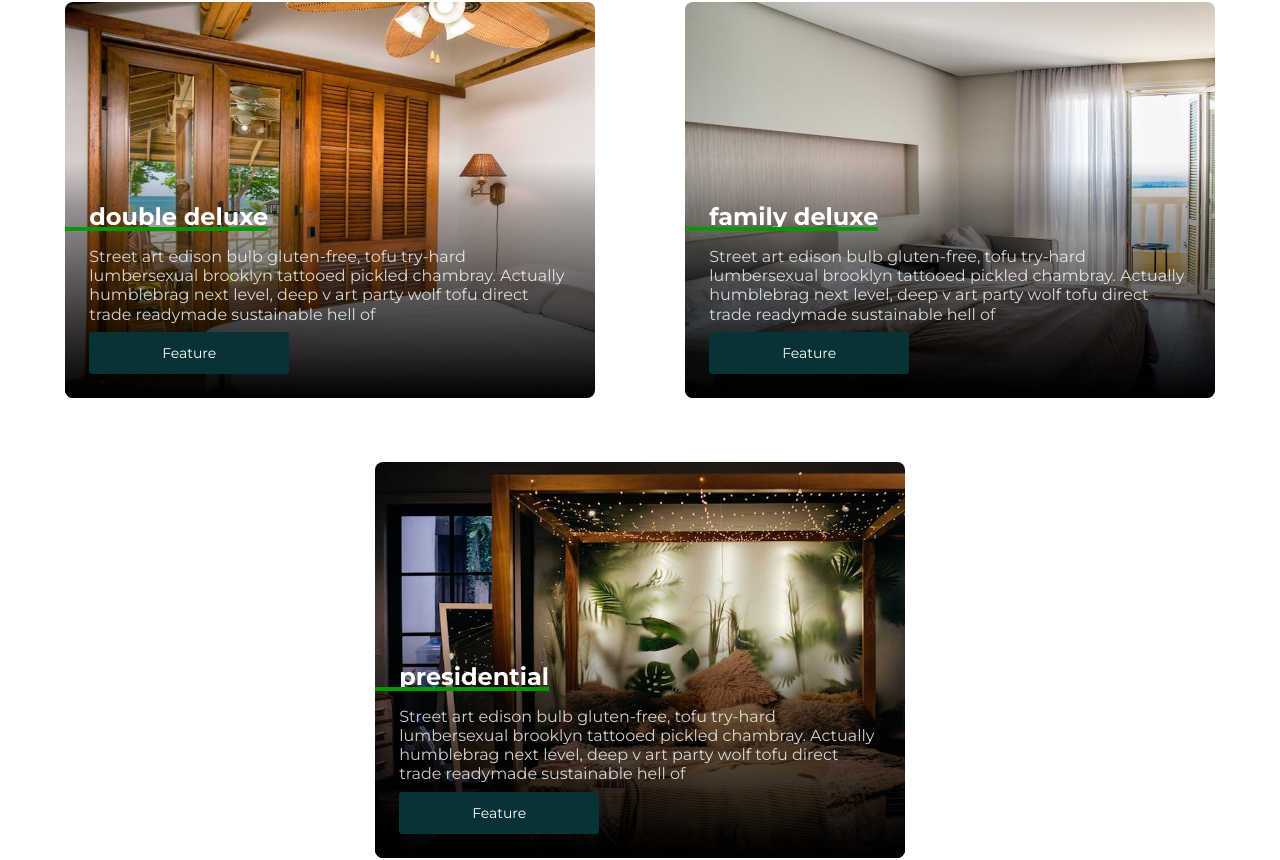
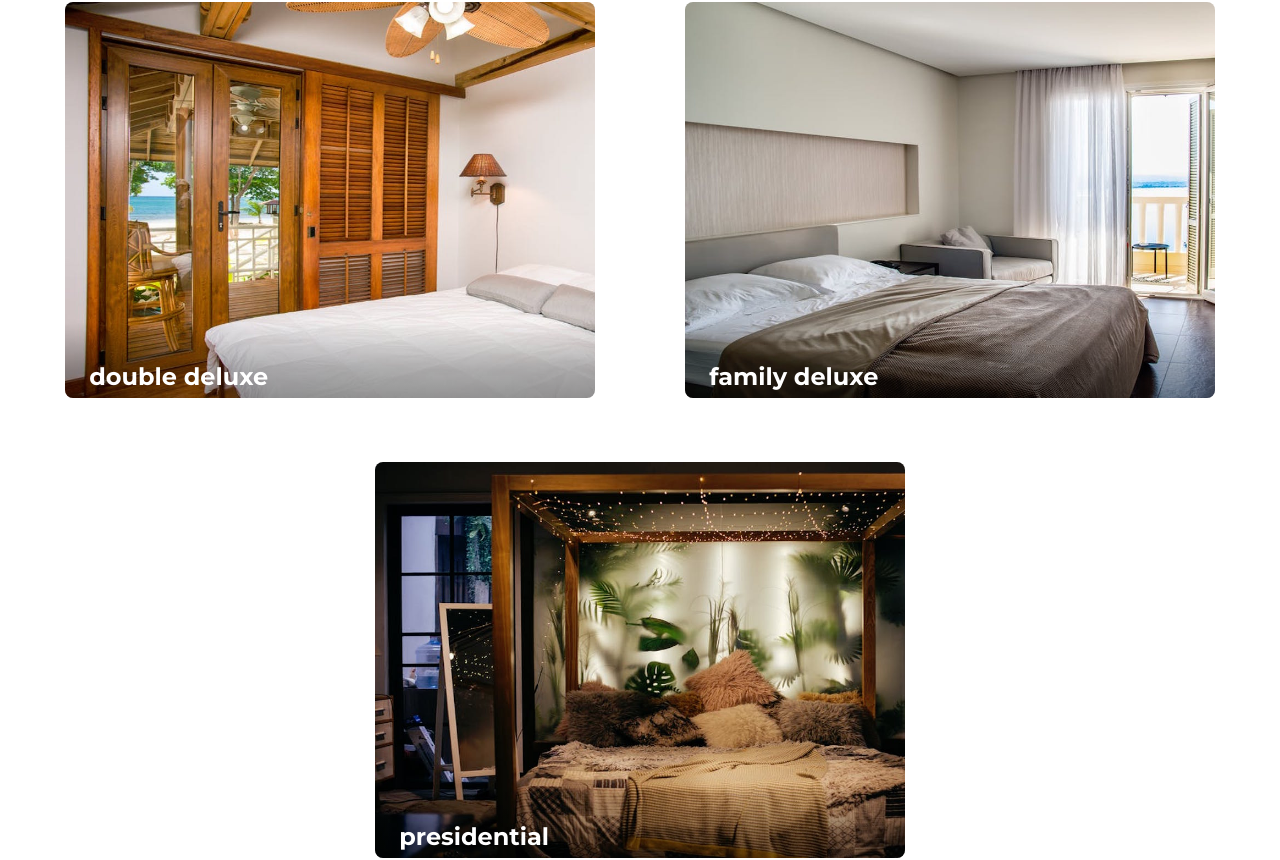
Before and after one commit to NerdyBee/first-repo, a React (Create React App) app: page / in a window 1280 px wide. Shown: the part 1610-2470 px from the top of the page. Built offline with nearby package versions, Linux system fonts and the light colour scheme.

Commit message:
card-animation

```diff
--- a/src/components/Card.jsx
+++ b/src/components/Card.jsx
@@ -29,6 +29,44 @@ const CardDiv = styled.section`
 //   }
 // `;
 
+const Title = styled.h2`
+  position: relative;
+  width: max-content;
+  margin: 1rem 0;
+
+  :after {
+    content: "";
+    position: absolute;
+    height: 4px;
+    left: calc(var(--padding) * -1);
+    bottom: 0;
+    margin-bottom: -0.29rem;
+    width: calc(100% + var(--padding));
+    background: #090;
+    transform: scaleX(0);
+    transform-origin: left;
+    transition: transform 500ms ease;
+  }
+`;
+
+const CardContent = styled.div`
+  --padding: 1.5rem;
+  padding: var(--padding);
+  background: linear-gradient(
+    hsl(0 0% 0% / 0),
+    hsl(20 0% 0% / 0.3) 20%,
+    hsl(0 0% 0% / 1)
+  );
+
+  transform: translateY(68%);
+  transition: transform 500ms ease;
+
+  & > *:not(${Title}) {
+    opacity: 0;
+    transition: opacity 500ms linear;
+  }
+`;
+
 const Card = styled.div`
   color: #fff;
   background-image: url(${(props) => props.img});
@@ -43,37 +81,17 @@ const Card = styled.div`
   :hover {
     transform: scale(1.05);
   }
-`;
 
-const CardContent = styled.div`
-  --padding: 1.5rem;
-  padding: var(--padding);
-  background: linear-gradient(
-    hsl(0 0% 0% / 0),
-    hsl(20 0% 0% / 0.3) 20%,
-    hsl(0 0% 0% / 1)
-  );
-`;
-
-
-const Title = styled.h2`
-  position: relative;
-  width: max-content;
-  margin: 1rem 0;
-
-  :hover  {
-    transform: scale(1);
+  &:hover ${CardContent} {
+    transform: translateY(0);
   }
 
-  :after {
-    content: "";
-    position: absolute;
-    height: 4px;
-    left: calc(var(--padding) * -1);
-    bottom: 0;
-    width: calc(100% + var(--padding));
-    background: #090;
-    transform: scale(1);
+  &:hover ${CardContent} > *:not(${Title}) {
+    opacity: 1;
+  }
+
+  &:hover ${Title}:after {
+    transform: scaleX(1);
   }
 `;
 
--- a/src/components/InfoSection.jsx
+++ b/src/components/InfoSection.jsx
@@ -119,7 +119,7 @@ const InfoSection = () => {
             <FeatureList>Swimming Pool</FeatureList>
             <FeatureList>Hall</FeatureList>
             <FeatureList>Parking</FeatureList>
-            <FeatureList>Internet Access</FeatureList>
+            <FeatureList>Free WIFI</FeatureList>
             <FeatureList>Public Computer</FeatureList>
             <FeatureList>Bar & Lounge</FeatureList>
             <FeatureList>Spa & Wellness</FeatureList>
```
